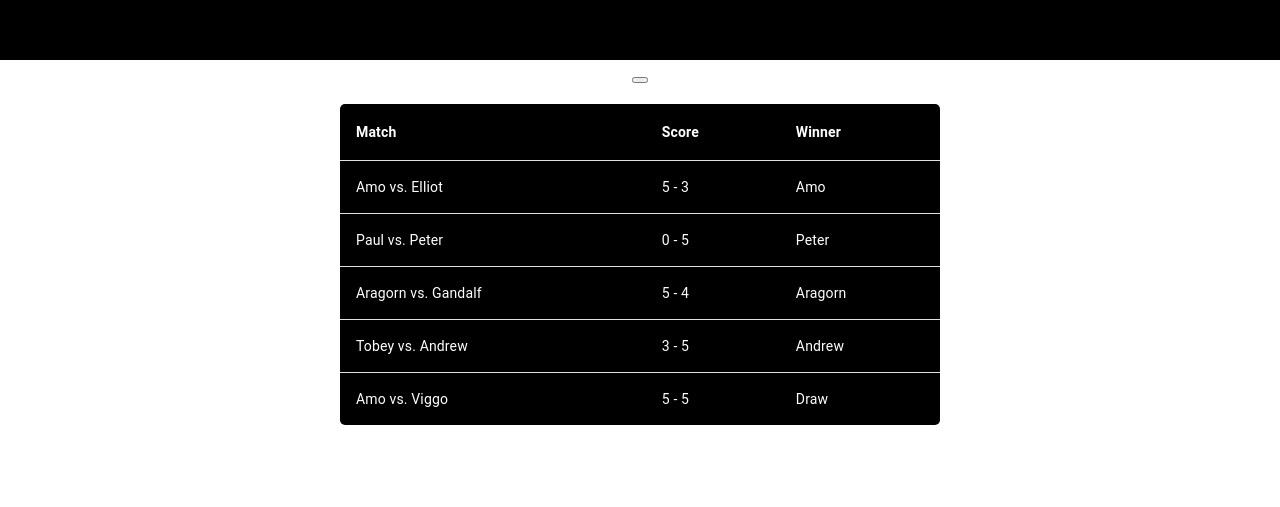
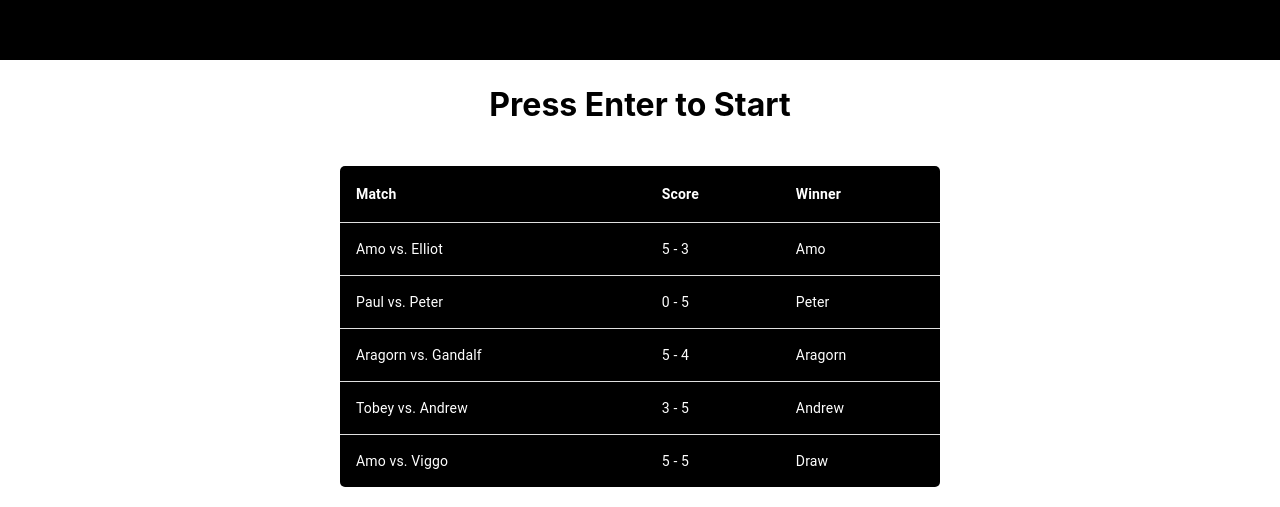
Before and after one commit to Aman-Hundal/PongJS, a React (Create React App) app in the folder frontend/: page / in a window 1280 px wide. Shown: the part 943-1450 px from the top of the page. Before the commit the page ends 1388 px from the top, so only its background shows below. Built offline with nearby package versions, Linux system fonts and the light colour scheme.

Commit message:
adjusted winner function, and play again button

```diff
--- a/frontend/src/App.js
+++ b/frontend/src/App.js
@@ -2,6 +2,7 @@ import './App.css';
 import Canvas from "./components/Canvas"
 import Leaderboard from './components/Leaderboard';
 import Players from './components/Players';
+import Result from './components/Result';
 import {useState, useEffect} from 'react';
 
 
@@ -11,7 +12,7 @@ const [state, setState] = useState({
   player1: {name: "Amo", score: 0},
   player2: {name: "Goodfella", score: 0},
   minutes: 0,
-  seconds: 15,
+  seconds: 30,
   gameOn: true
 });
 
@@ -46,10 +47,10 @@ const animateTimer = (timerRef) => {
 const newGame = (ball, paddleLeft, paddleRight, scoreRef, timerRef) => {
   const player1 =  {...state.player1, score: state.player1.score = 0};
   const player2 = {...state.player2, score: state.player2.score = 0};
-  setState({...state, player1, player2, minutes: 0, seconds: 15, gameOn: true});
+  setState({...state, player1, player2, minutes: 0, seconds: 30, gameOn: true});
   scoreRef.scoreP1 = 0;
   timerRef.mins = 0;
-  timerRef.secs = 15;
+  timerRef.secs = 30;
   scoreRef.scoreP2 = 0;
   ball.x = 700;
   ball.y = 400;
@@ -65,14 +66,26 @@ const endGame = () => {
   setState({...state, gameOn: false});
 }
 
-const winner = function(player1, player2) {
-  if (player1.score > player2.score) {
+const winner = function(player1, player2, minutes, seconds) {
+  if (player1.score === 5) {
     return `${player1.name} is the winner!`;
-  } else if (player2.score > player1.score) {
+  } else if (player2.score === 5) {
     return `${player2.name} is the winner!`;
-  } else {
-    return "Its a draw! Play again?";
+  } else if (player2.score  === 5 && player1.score === 5) {
+    return "Draw!";
   }
+
+  if (minutes === 0 && seconds === 0) {
+    if (player1.score > player2.score) {
+      return `${player1.name} is the winner!`;
+    } else if (player2.score > player1.score) {
+      return `${player2.name} is the winner!`;
+    } else if (player1.score === player2.score) {
+      return "Draw!";
+    }
+  }
+
+  return null;
 }
 
 //testdata
@@ -88,16 +101,16 @@ const testData = [
     <div className="App">
       <Players P1={state.player1} P2={state.player2} />
       <Canvas newGame={newGame} endGame={endGame} gameOn={state.gameOn} P1={state.player1} P2={state.player2} increaseScoreP1={increaseScoreP1} increaseScoreP2={increaseScoreP2} mins={state.minutes} secs={state.seconds} animateTimer={animateTimer} />
+      <Result winner={winner} P1={state.player1} P2={state.player2} mins={state.minutes} secs={state.seconds} />
       <Leaderboard matches={testData} />
     </div>
-  );
+  )
 }
 
 export default App;
 
 // to do:
 //singe player functionalty:
-// draw, win, lose functionality
 // message stating which player won
 // user login
 // refactor functions and state and repettive code and userefs/usestates
--- a/frontend/src/components/Button.jsx
+++ /dev/null
@@ -1,8 +0,0 @@
-const Button = (props) => {
-    const { message } = props;
-    return (
-        <button>{message}</button>
-    )
-};
-
-export default Button;
--- a/frontend/src/components/Canvas.jsx
+++ b/frontend/src/components/Canvas.jsx
@@ -4,7 +4,7 @@ import { useRef, useEffect } from 'react';
 import './styles/Canvas.css';
 import Score from "./Score";
 import Timer from "./Timer";
-import Button from './Button';
+import PlayAgain from './PlayAgain';
 
 const Canvas = function(props) {
   const {P1, P2, increaseScoreP1, increaseScoreP2, mins, secs, animateTimer, newGame, gameOn, endGame} = props;
@@ -204,7 +204,6 @@ const Canvas = function(props) {
   }
 
   const render = () => {
-
     const canvas = canvasRef.current;
     const context = canvas.getContext('2d'); //obtains the rendering context and its drawing functions
     updateBall(context, ballRef.current, paddleLRef.current, paddleRRef.current, scoreRef.current);
@@ -241,7 +240,7 @@ const Canvas = function(props) {
         newGame(ballRef.current, paddleLRef.current, paddleRRef.current, scoreRef.current, timerRef.current);
         console.log(scoreRef.current, timerRef.current)
       }}>
-        <Button message={P1.score === 5 || P2.score === 5 || (mins === 0 && secs === 0) ? "Play Again?" : ""} />
+        <PlayAgain trigger={P1.score === 5 || P2.score === 5 || (mins === 0 && secs === 0) ? true : null} />
       </div>
     </div>
   )
--- /dev/null
+++ b/frontend/src/components/PlayAgain.jsx
@@ -0,0 +1,8 @@
+const PlayAgain = (props) => {
+    const { trigger } = props;
+    return (
+        trigger ? <button>Play Again?</button> : <h1>Press Enter to Start</h1>
+    )
+}
+
+export default PlayAgain;
--- a/frontend/src/components/Result.jsx
+++ b/frontend/src/components/Result.jsx
@@ -1,12 +1,14 @@
 const Result = function(props) {
-  // const { winner } = props;
+  const { winner, P1, P2, mins, secs } = props;
+  let result = winner(P1, P2, mins, secs);
   return (
+    result ?
     <div className="popup">
       <div className="inner-popup">
-        <h1>Winner/Draw</h1>
+        <h1>{result}</h1>
         <button>Close</button>
       </div>
-    </div>
+    </div> : ""
   )
  }
 
```
